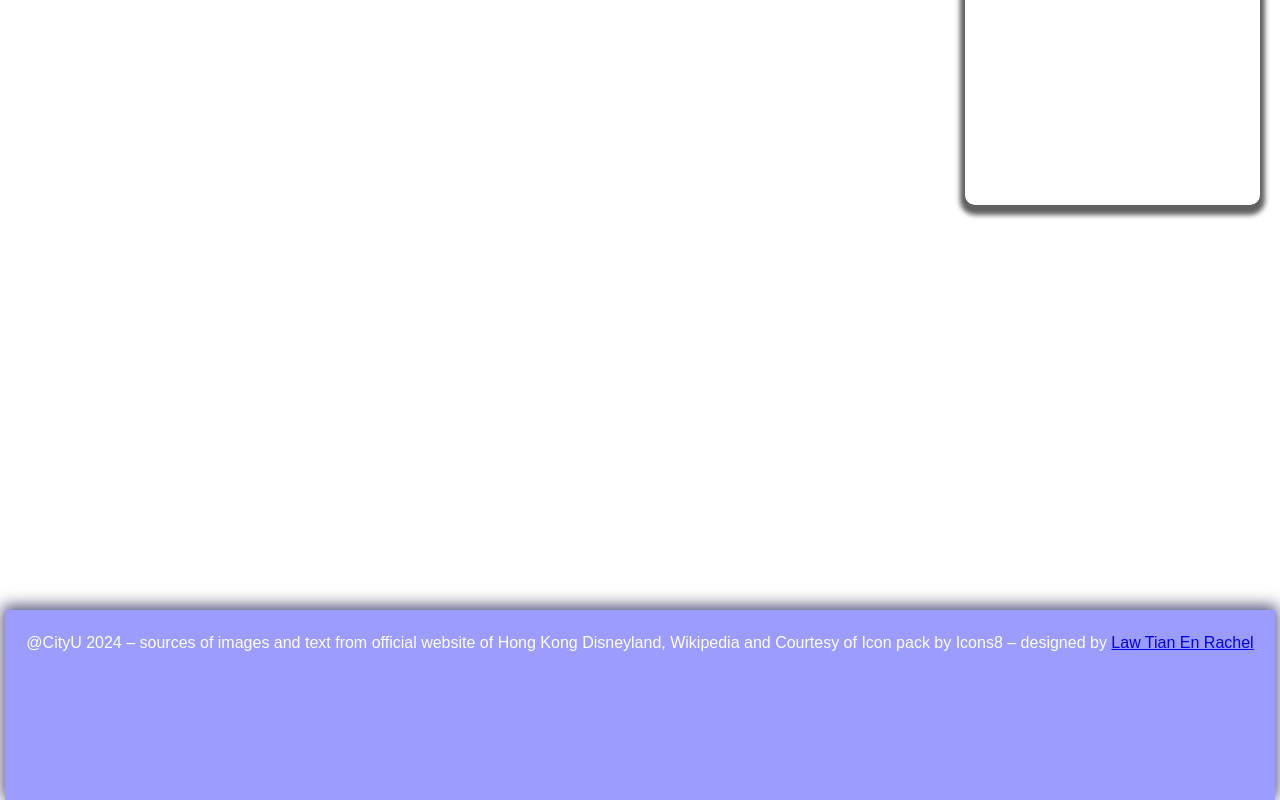
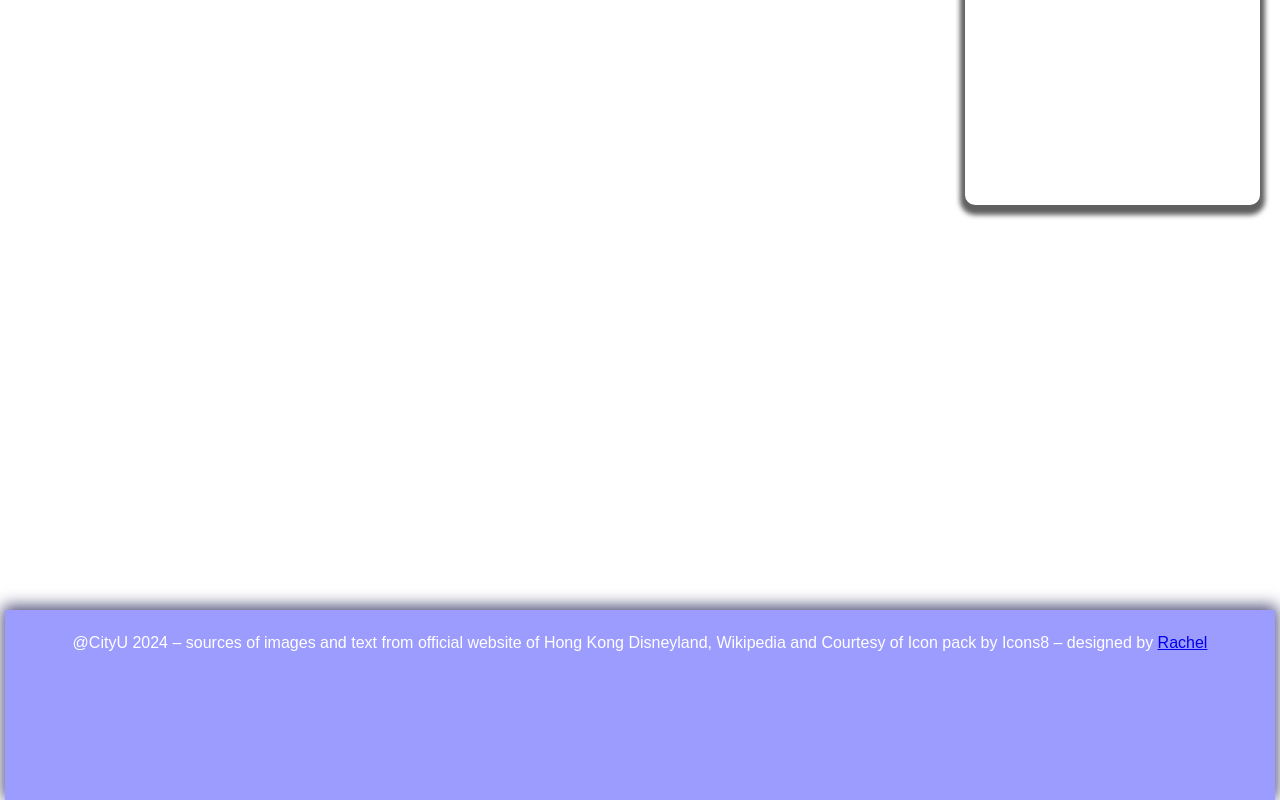
Before and after one commit to Tyanent/DisneyWebsite, a plain HTML site: page html/order.html in a window 1280 px wide. Shown: the part 475-1275 px from the top of the page. Drawn offline with Linux system fonts and the light colour scheme.

Commit message:
Update order.html

```diff
--- a/html/order.html
+++ b/html/order.html
@@ -169,7 +169,7 @@
 
 
             <footer>
-                <p>@CityU 2024 – sources of images and text from official website of Hong Kong Disneyland, Wikipedia and Courtesy of Icon pack by Icons8 – designed by <a href="../html/design.html">Law Tian En Rachel </a><br><br></p>
+                <p>@CityU 2024 – sources of images and text from official website of Hong Kong Disneyland, Wikipedia and Courtesy of Icon pack by Icons8 – designed by <a href="../html/design.html">Rachel </a><br><br></p>
                 </footer>
 
         </body>
```
